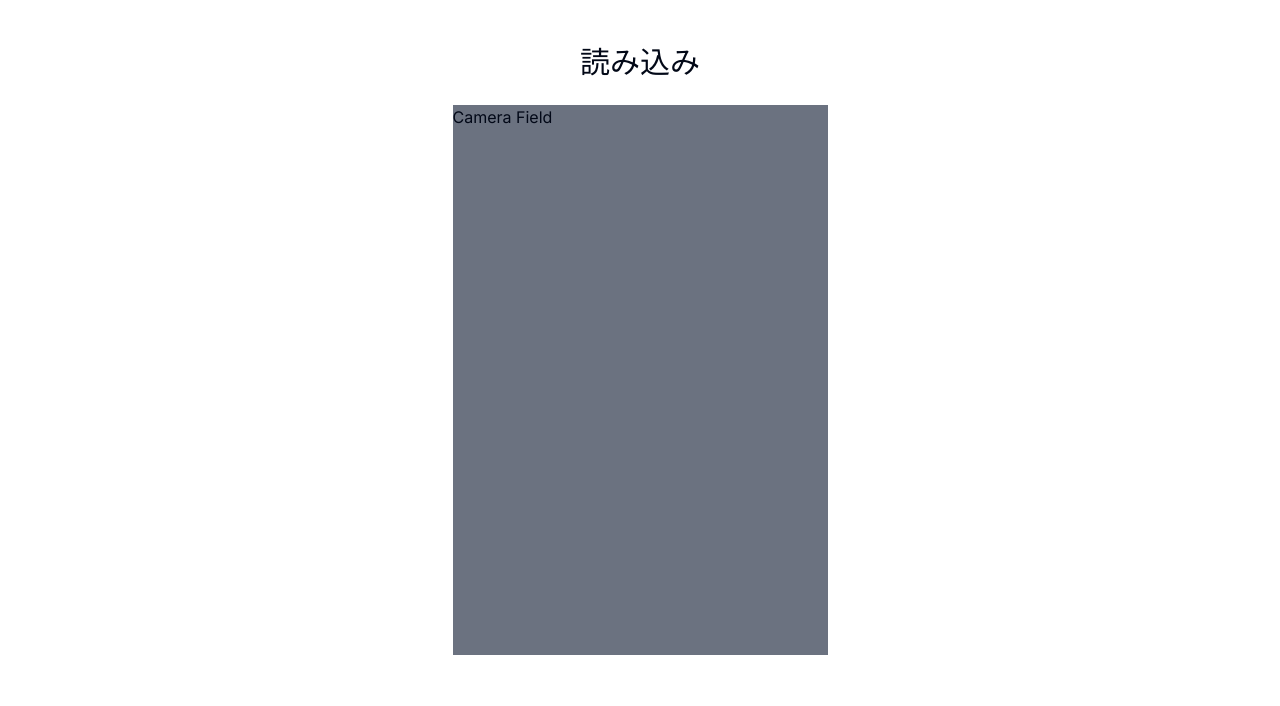
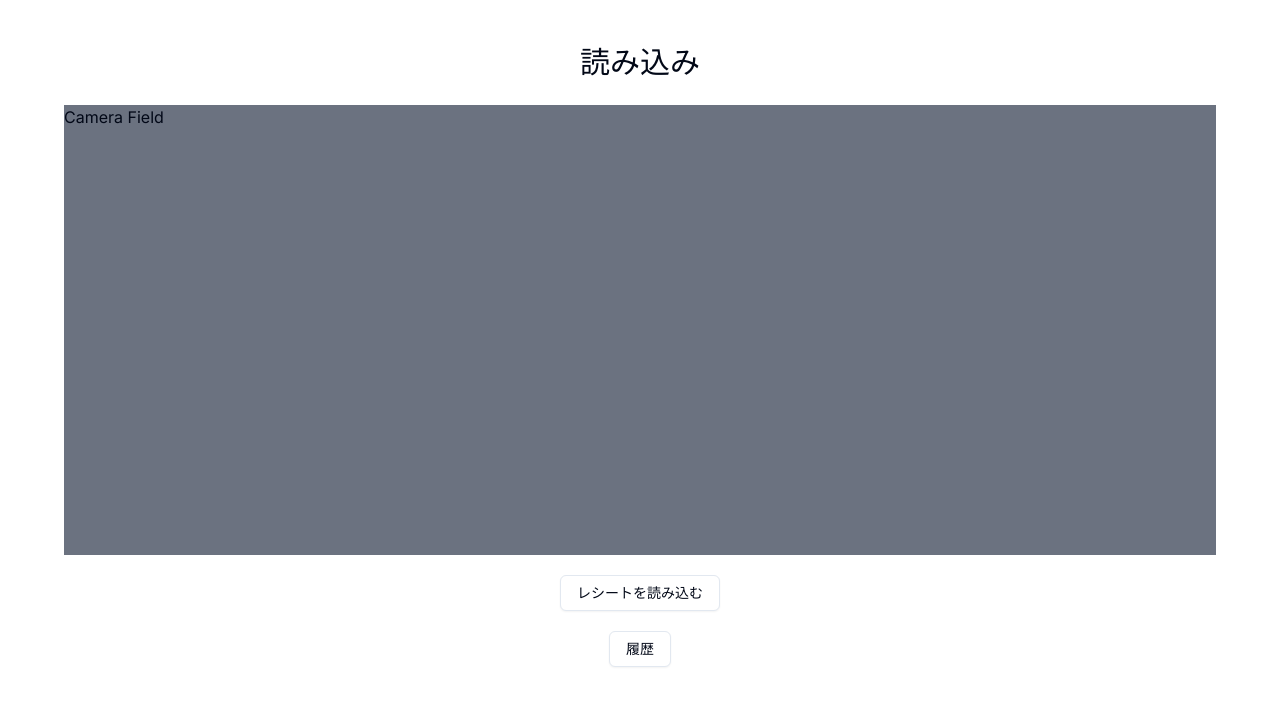
Before and after one commit to Nara-Hack-QR/reciept_qr, a Next.js app: page / in a window 1280 px wide. Shown: the top 706 px of the page. Built offline with nearby package versions, Linux system fonts and the light colour scheme.

Commit message:
add button from shadcn

```diff
--- a/package.json
+++ b/package.json
@@ -10,6 +10,7 @@
   },
   "dependencies": {
     "@radix-ui/react-icons": "^1.3.0",
+    "@radix-ui/react-slot": "^1.0.2",
     "class-variance-authority": "^0.7.0",
     "clsx": "^2.1.0",
     "next": "14.1.3",
--- a/src/app/page.tsx
+++ b/src/app/page.tsx
@@ -1,10 +1,25 @@
+"use client";
+
+import { Button } from "@/components/ui/button";
+import { buttonVariants } from "@/components/ui/button";
+import Link from "next/link";
+
 const Home = () => {
+  const handleReadReceipt = () => {
+    console.log("Read Receipt");
+  };
   return (
-    <main className="flex flex-col items-center p-10 gap-5">
+    <main className="flex flex-col items-center py-10 gap-5">
       <h1 className="text-[30px]">読み込み</h1>
-      <article className="w-[375px] h-[550px] bg-gray-500">Camera Field</article>
+      <article className="w-[90%] h-[450px] bg-gray-500">Camera Field</article>
+      <Button variant={"outline"} onClick={handleReadReceipt}>
+        レシートを読み込む
+      </Button>
+      <Button variant={"outline"}>
+        <Link href="/history">履歴</Link>
+      </Button>
     </main>
   );
-}
+};
 
 export default Home;
--- /dev/null
+++ b/src/components/ui/button.tsx
@@ -0,0 +1,57 @@
+import * as React from "react"
+import { Slot } from "@radix-ui/react-slot"
+import { cva, type VariantProps } from "class-variance-authority"
+
+import { cn } from "@/lib/utils"
+
+const buttonVariants = cva(
+  "inline-flex items-center justify-center whitespace-nowrap rounded-md text-sm font-medium transition-colors focus-visible:outline-none focus-visible:ring-1 focus-visible:ring-ring disabled:pointer-events-none disabled:opacity-50",
+  {
+    variants: {
+      variant: {
+        default:
+          "bg-primary text-primary-foreground shadow hover:bg-primary/90",
+        destructive:
+          "bg-destructive text-destructive-foreground shadow-sm hover:bg-destructive/90",
+        outline:
+          "border border-input bg-background shadow-sm hover:bg-accent hover:text-accent-foreground",
+        secondary:
+          "bg-secondary text-secondary-foreground shadow-sm hover:bg-secondary/80",
+        ghost: "hover:bg-accent hover:text-accent-foreground",
+        link: "text-primary underline-offset-4 hover:underline",
+      },
+      size: {
+        default: "h-9 px-4 py-2",
+        sm: "h-8 rounded-md px-3 text-xs",
+        lg: "h-10 rounded-md px-8",
+        icon: "h-9 w-9",
+      },
+    },
+    defaultVariants: {
+      variant: "default",
+      size: "default",
+    },
+  }
+)
+
+export interface ButtonProps
+  extends React.ButtonHTMLAttributes<HTMLButtonElement>,
+    VariantProps<typeof buttonVariants> {
+  asChild?: boolean
+}
+
+const Button = React.forwardRef<HTMLButtonElement, ButtonProps>(
+  ({ className, variant, size, asChild = false, ...props }, ref) => {
+    const Comp = asChild ? Slot : "button"
+    return (
+      <Comp
+        className={cn(buttonVariants({ variant, size, className }))}
+        ref={ref}
+        {...props}
+      />
+    )
+  }
+)
+Button.displayName = "Button"
+
+export { Button, buttonVariants }
```
Also changed, not shown: 1 other file (tests, documents, lock files or other folders).
